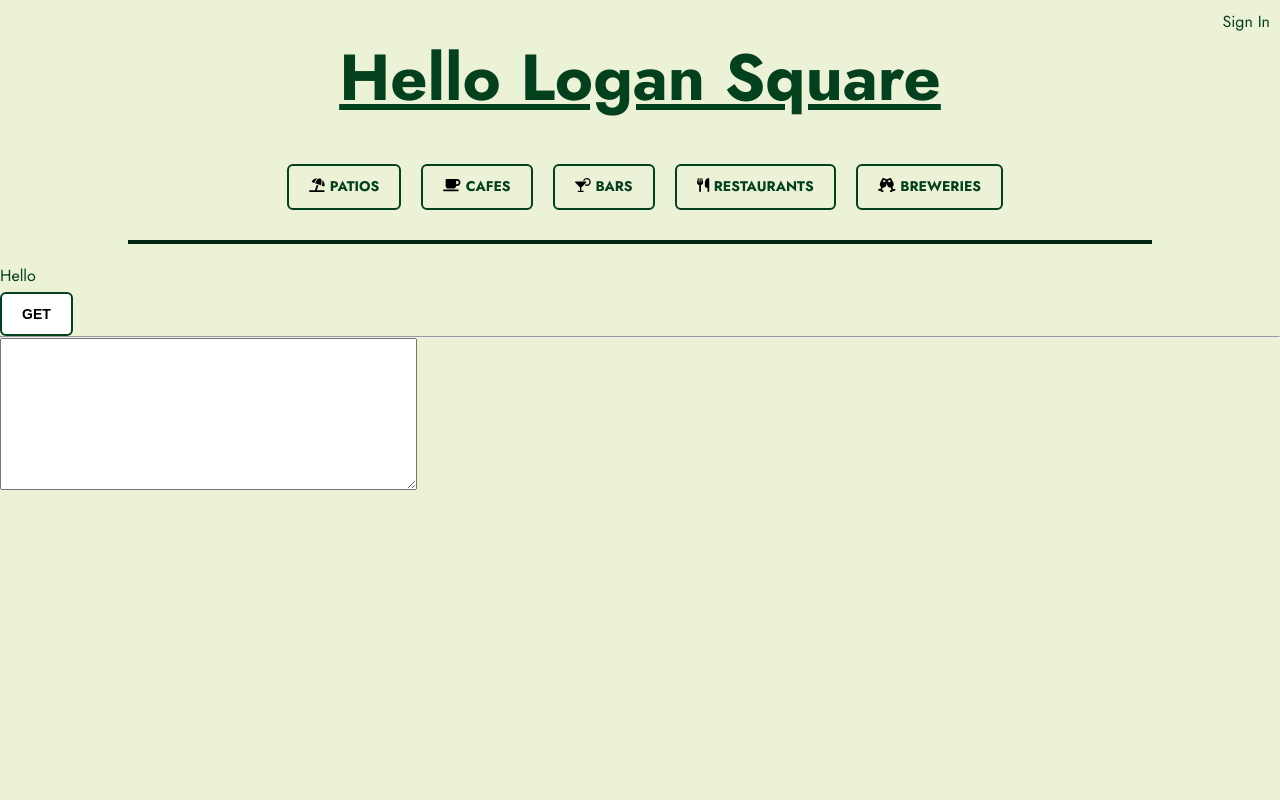
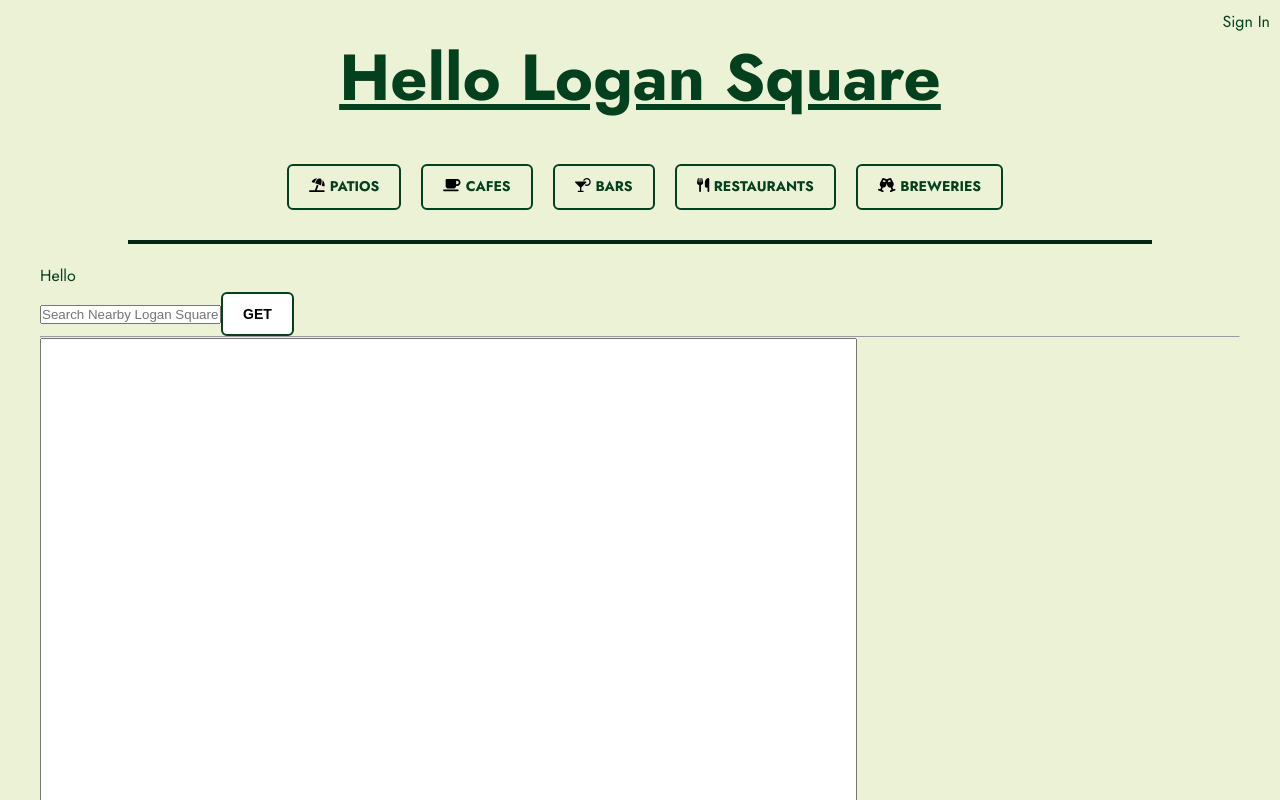
Before and after one commit to danohart/hellologansquare, a Next.js app: page /nearby in a window 1280 px wide. Shown: the top 800 px of the page. Built offline with nearby package versions, Linux system fonts and the light colour scheme; no server answers.

Commit message:
Get nearby search page to work

```diff
--- a/components/Place.js
+++ b/components/Place.js
@@ -62,7 +62,7 @@ export default function Place({ place, setList }) {
         <div className='address'>
           <a
             href={`https://www.google.com/maps/search/?api=1&query=${
-              place.name + " " + place.address.formattedAddress
+              place.name + " " + place.address
             }`}
             target='_blank'
           >
--- a/pages/api/searchNearby.js
+++ b/pages/api/searchNearby.js
@@ -6,7 +6,9 @@ export default async function handler(req, res) {
 
   const location = "&location=41.9225057%2C-87.7098792&radius=1609.34";
   const keyword = `&keyword=${req.query.keyword}`;
-  const fields = `&next_page_token=${req.query.next_page_token}`;
+  const fields = req.query.next_page_token
+    ? `&pagetoken=${req.query.next_page_token}`
+    : "";
 
   const url =
     api_url + "/nearbysearch" + api_output + location + keyword + fields;
--- a/pages/nearby.js
+++ b/pages/nearby.js
@@ -1,30 +1,52 @@
 import { useState } from "react";
 
 export default function Nearby() {
+  const [term, setTerm] = useState("");
   const [results, setResults] = useState("");
   const [nextPageToken, setNextPageToken] = useState(null);
 
-  async function getPlaceData(keyword) {
-    const data = await fetch(
-      `/api/searchNearby?keyword=${keyword}${
-        nextPageToken ? `&next_page_token=${nextPageToken}` : ""
-      }`
-    );
+  async function getPlaceData(keyword, token) {
+    let url = `/api/searchNearby?keyword=${keyword}`;
+    if (token !== null)
+      url = `/api/searchNearby?keyword=${keyword}&next_page_token=${token}`;
+
+    const data = await fetch(url);
     const results = await data.json();
 
     setResults(results);
-    setNextPageToken(results.next_page_token);
+    setNextPageToken(!results.next_page_token ? null : results.next_page_token);
+
+    return;
   }
 
-  console.log(results);
+  function handleChange(e) {
+    e.preventDefault();
+
+    const searchTerm = e.target.value;
+
+    setTerm(searchTerm);
+
+    return;
+  }
 
   return (
-    <div className='main'>
+    <div className='main' style={{ margin: "0 40px" }}>
       Hello
       <br />
-      <button onClick={() => getPlaceData("restaurant")}>Get</button>
+      <input
+        value={term}
+        placeholder='Search Nearby Logan Square'
+        onChange={handleChange}
+      />
+      <button onClick={() => getPlaceData(term, nextPageToken)}>Get</button>
       <hr />
-      <textarea id='myTextArea' cols='50' rows='10'></textarea>
+      <textarea
+        defaultValue={JSON.stringify(results.results)}
+        id='results-text'
+        cols='100'
+        rows='50'
+      ></textarea>
+      {nextPageToken}
     </div>
   );
 }
```
